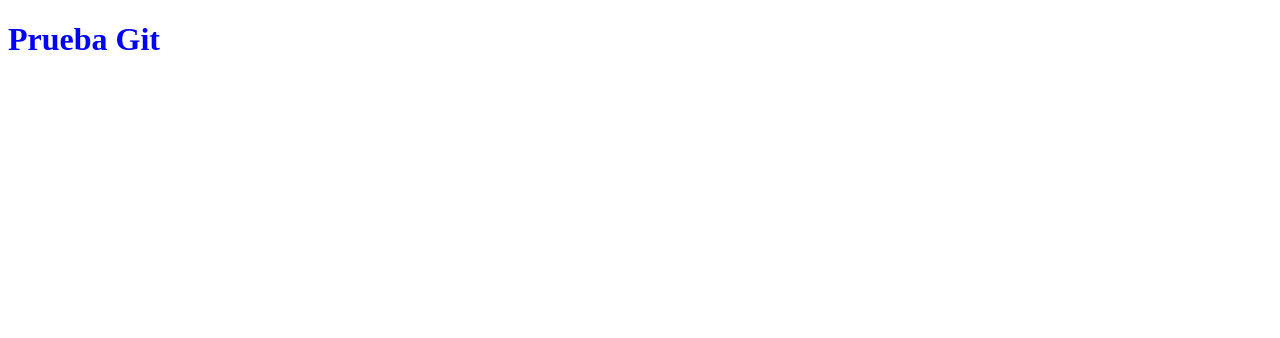
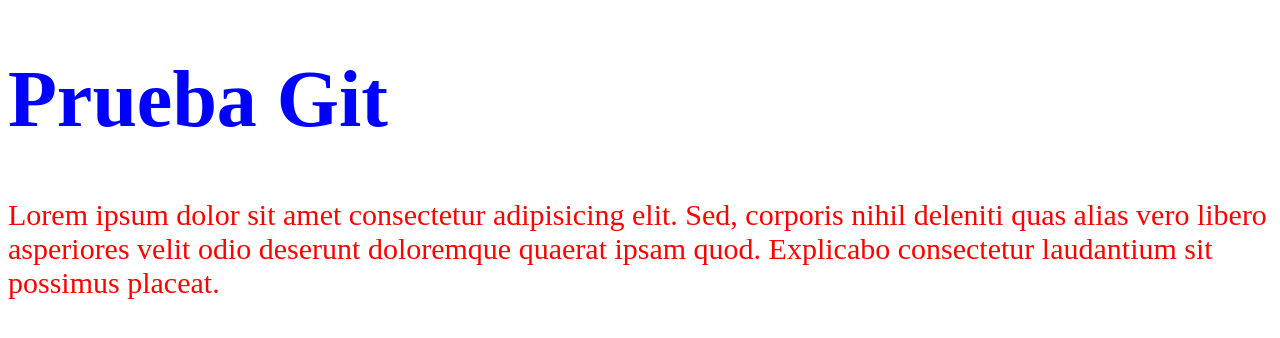
Before and after one commit to EdsonSuarez/PruebaGit, a plain HTML site: page index.html in a window 1280 px wide. Drawn offline with Linux system fonts and the light colour scheme.

Commit message:
parrafo add and parrafo style

```diff
--- a/assets/css/style.css
+++ b/assets/css/style.css
@@ -1,3 +1,9 @@
 h1{
     color:blue;
+    font-size: 80px;
 }
+
+p{
+    color:red;
+    font-size: 30px;
+}
--- a/index.html
+++ b/index.html
@@ -9,6 +9,8 @@
 </head>
 <body>
     <h1>Prueba Git</h1>
+
+    <p>Lorem ipsum dolor sit amet consectetur adipisicing elit. Sed, corporis nihil deleniti quas alias vero libero asperiores velit odio deserunt doloremque quaerat ipsam quod. Explicabo consectetur laudantium sit possimus placeat.</p>
     <script src="./assets/js/script.js"></script>
 </body>
 </html>
```
